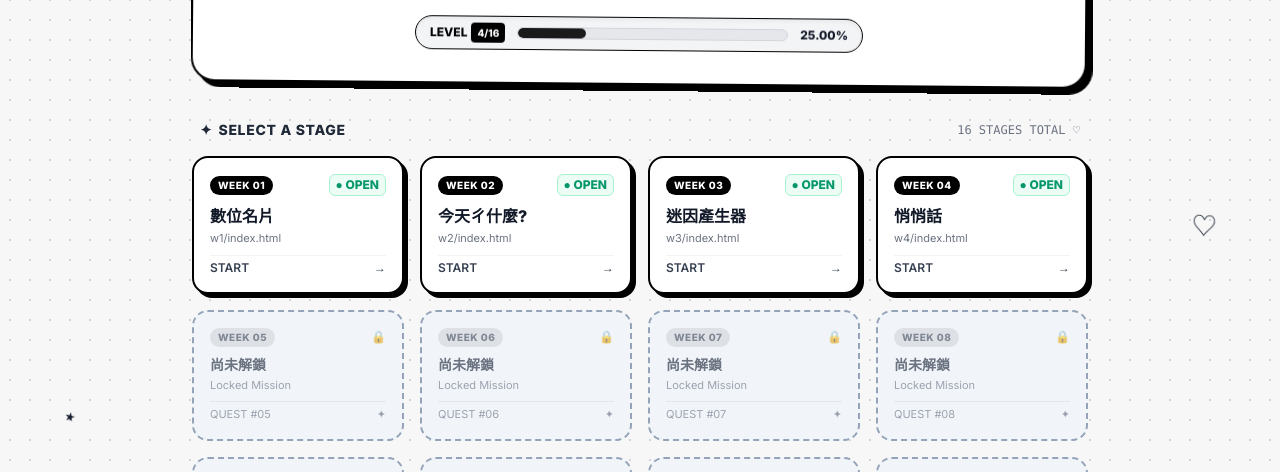
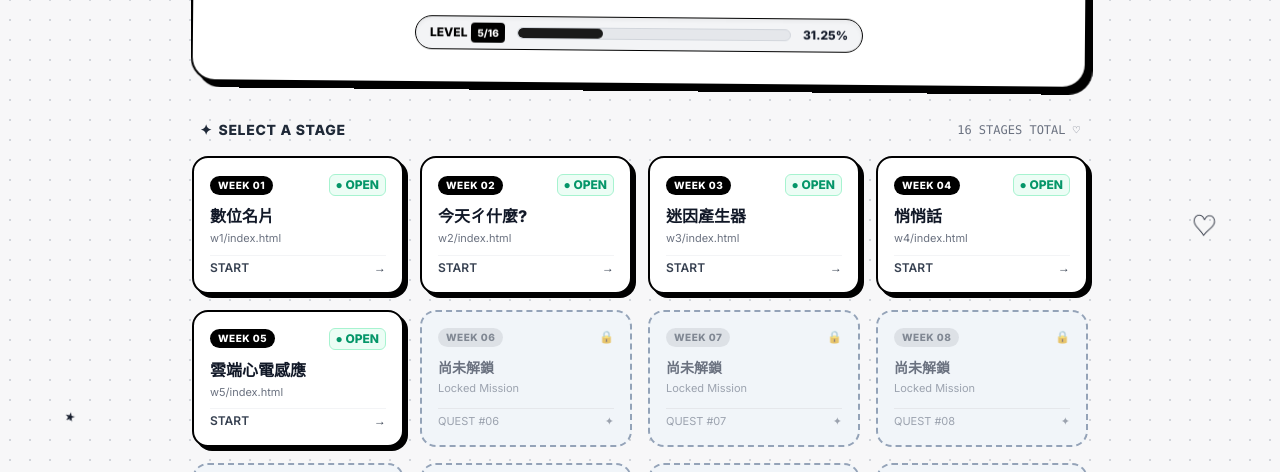
Before and after one commit to s26110113-lang/xi, a plain HTML site: page index.html in a window 1280 px wide. Shown: the part 290-762 px from the top of the page. Drawn offline with nearby package versions, Linux system fonts and the light colour scheme.

Commit message:
Update index.html

```diff
--- a/index.html
+++ b/index.html
@@ -177,15 +177,15 @@
             <div class="mt-6 max-w-xs sm:max-w-md mx-auto bg-gray-100 border border-black rounded-full p-1.5 flex items-center gap-3 shadow-inner">
                 <span class="text-xs font-bold pl-2 text-black whitespace-nowrap flex items-center gap-1">
                     <span>LEVEL</span>
-                    <span class="bg-black text-white px-1.5 py-0.5 rounded text-[10px]">4/16</span>
+                    <span class="bg-black text-white px-1.5 py-0.5 rounded text-[10px]">5/16</span>
                 </span>
                 <div class="w-full bg-gray-200 h-3 rounded-full overflow-hidden border border-gray-300 relative">
-                    <!-- Progress (4/16 = 25%) -->
-                    <div class="bg-black h-full rounded-full transition-all duration-1000 relative" style="width: 25%;">
+                    <!-- Progress (5/16 = 31.25%) -->
+                    <div class="bg-black h-full rounded-full transition-all duration-1000 relative" style="width: 31.25%;">
                         <div class="absolute inset-0 bg-white/20 animate-pulse"></div>
                     </div>
                 </div>
-                <span class="text-xs pr-2 font-bold">25.00%</span>
+                <span class="text-xs pr-2 font-bold">31.25%</span>
             </div>
         </section>
 
@@ -289,23 +289,27 @@
                     </div>
                 </a>
 
-                <!-- Button 5 (Locked) -->
-                <div class="locked-card rounded-2xl p-4 flex flex-col justify-between min-h-[120px] select-none" onclick="showLockedNotice(5)">
-                    <div class="flex items-center justify-between opacity-60">
-                        <span class="text-[10px] font-bold uppercase tracking-wider bg-gray-300 text-gray-700 px-2 py-0.5 rounded-full">
+                <!-- Button 5 (Unlocked) -->
+                <a href="w5/index.html" class="unlocked-card rounded-2xl p-4 flex flex-col justify-between min-h-[120px] group">
+                    <div class="flex items-center justify-between">
+                        <span class="text-[10px] font-black uppercase tracking-wider bg-black text-white px-2 py-0.5 rounded-full">
                             WEEK 05
                         </span>
-                        <span class="text-xs">🔒</span>
+                        <span class="text-xs font-bold text-emerald-600 bg-emerald-50 border border-emerald-200 px-1.5 py-0.5 rounded-md flex items-center gap-0.5">
+                            ● OPEN
+                        </span>
                     </div>
                     <div class="my-2">
-                        <h3 class="font-bold text-sm text-gray-500">尚未解鎖</h3>
-                        <p class="text-[11px] text-gray-400 mt-0.5">Locked Mission</p>
+                        <h3 class="font-bold text-sm sm:text-base leading-tight group-hover:underline decoration-2">
+                            雲端心電感應
+                        </h3>
+                        <p class="text-[11px] text-gray-500 mt-0.5">w5/index.html</p>
                     </div>
-                    <div class="flex items-center justify-between text-[11px] font-medium text-gray-400 pt-1 border-t border-gray-200">
-                        <span>QUEST #05</span>
-                        <span>✦</span>
+                    <div class="flex items-center justify-between text-xs font-semibold pt-1 border-t border-gray-100 text-gray-700">
+                        <span>START</span>
+                        <span class="transform group-hover:translate-x-1 transition-transform">→</span>
                     </div>
-                </div>
+                </a>
 
                 <!-- Button 6 (Locked) -->
                 <div class="locked-card rounded-2xl p-4 flex flex-col justify-between min-h-[120px] select-none" onclick="showLockedNotice(6)">
@@ -513,7 +517,7 @@
     <!-- Custom Toast Alert for Locked Buttons (Replaces alert) -->
     <div id="toast" class="fixed bottom-6 left-1/2 -translate-x-1/2 bg-black text-white px-5 py-3 rounded-full border-2 border-white shadow-[4px_4px_0px_rgba(0,0,0,0.3)] text-xs sm:text-sm font-semibold opacity-0 pointer-events-none transition-all duration-300 flex items-center gap-2 z-50">
         <span id="toast-icon">🔒</span>
-        <span id="toast-msg">Week 5 尚未解鎖，請繼續努力破關！♡</span>
+        <span id="toast-msg">Week 6 尚未解鎖，請繼續努力破關！♡</span>
     </div>
 
     <footer class="mt-12 text-center text-xs text-gray-500 tracking-wider">
```
